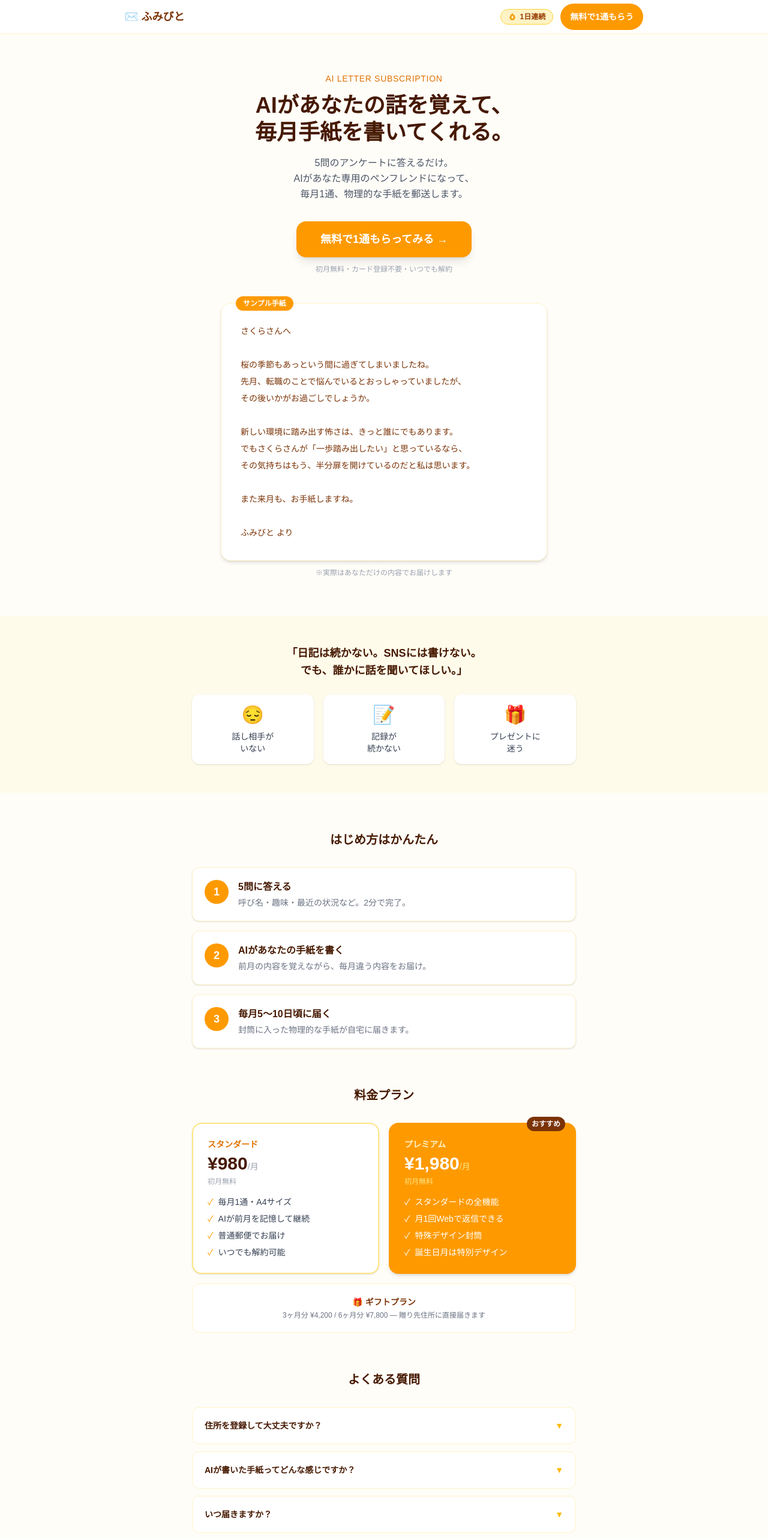
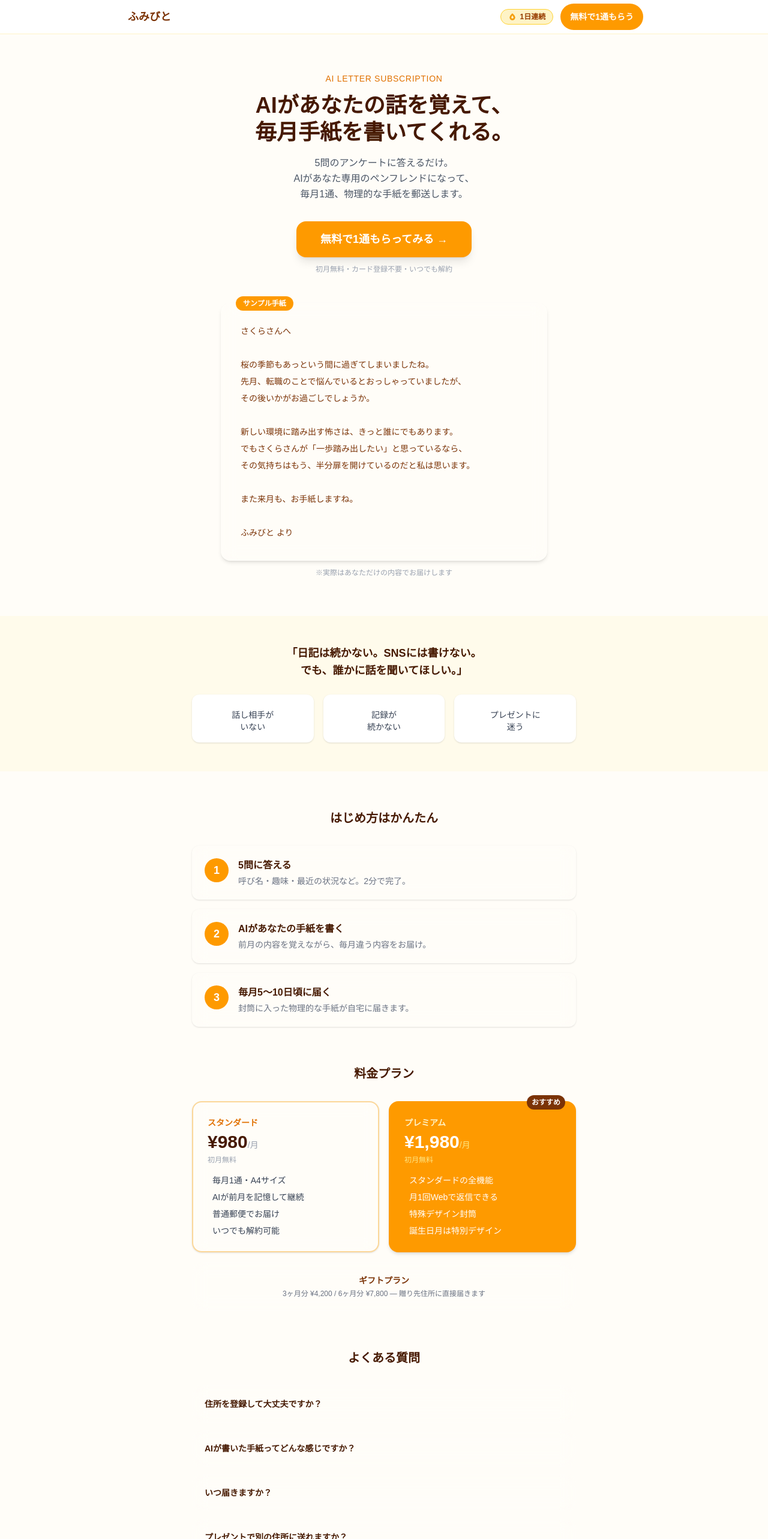
Before and after one commit to pokkori/fumibito, a Next.js app: page / in a window 1280 px wide. Shown: the top 2566 px of the page at 60% size. Built offline with nearby package versions, Linux system fonts and the light colour scheme.

Commit message:
feat: glassmorphism R46

```diff
--- a/app/admin/page.tsx
+++ b/app/admin/page.tsx
@@ -28,7 +28,7 @@
     <main className="min-h-screen" style={{ background: "#fffdf8" }}>
       <header className="border-b border-amber-100 bg-white">
         <div className="max-w-4xl mx-auto px-4 h-14 flex items-center justify-between">
-          <Link href="/" className="text-lg font-bold text-amber-900">✉️ ふみびと 管理画面</Link>
+          <Link href="/" className="text-lg font-bold text-amber-900">️ ふみびと 管理画面</Link>
         </div>
       </header>
 
--- a/app/archive/page.tsx
+++ b/app/archive/page.tsx
@@ -30,7 +30,7 @@
     <main className="min-h-screen" style={{ background: "#fffdf8" }}>
       <header className="sticky top-0 z-40 border-b border-amber-100 bg-white/90 backdrop-blur">
         <div className="max-w-2xl mx-auto px-4 h-14 flex items-center justify-between">
-          <Link href="/" className="text-lg font-bold text-amber-900">✉️ ふみびと</Link>
+          <Link href="/" className="text-lg font-bold text-amber-900">️ ふみびと</Link>
           <span className="text-xs text-amber-600 font-medium">
             {user.plan === "premium" ? "プレミアム" : "スタンダード"}
           </span>
@@ -43,7 +43,7 @@
 
         {!letters || letters.length === 0 ? (
           <div className="bg-white rounded-2xl border border-amber-100 p-10 text-center">
-            <div className="text-4xl mb-4">✉️</div>
+            <div className="text-4xl mb-4">️</div>
             <p className="text-gray-500">まだ手紙がありません。毎月5〜10日頃にお届けします。</p>
           </div>
         ) : (
@@ -77,7 +77,7 @@
 
         {user.plan === "premium" && (
           <div className="mt-8 bg-amber-50 rounded-2xl border border-amber-200 p-6">
-            <p className="font-bold text-amber-900 mb-2">✉️ AIに返信する</p>
+            <p className="font-bold text-amber-900 mb-2">️ AIに返信する</p>
             <p className="text-sm text-gray-600 mb-4">
               今月の手紙に返事を書くと、来月の手紙に反映されます。（月1回）
             </p>
--- a/app/legal/page.tsx
+++ b/app/legal/page.tsx
@@ -5,7 +5,7 @@
     <main className="min-h-screen" style={{ background: "#fffdf8" }}>
       <header className="border-b border-amber-100 bg-white">
         <div className="max-w-2xl mx-auto px-4 h-14 flex items-center">
-          <Link href="/" className="text-lg font-bold text-amber-900">✉️ ふみびと</Link>
+          <Link href="/" className="text-lg font-bold text-amber-900">️ ふみびと</Link>
         </div>
       </header>
 
--- /dev/null
+++ b/app/opengraph-image.tsx
@@ -0,0 +1,43 @@
+import { ImageResponse } from 'next/og';
+
+export const runtime = 'edge';
+export const alt = 'ふみびと｜AIがあなたの話を覚えて、毎月手紙を書いてくれる';
+export const size = { width: 1200, height: 630 };
+export const contentType = 'image/png';
+
+export default function Image() {
+  return new ImageResponse(
+    (
+      <div
+        style={{
+          background: 'linear-gradient(135deg, #1a1a2e 0%, #16213e 50%, #0f3460 100%)',
+          width: '100%',
+          height: '100%',
+          display: 'flex',
+          flexDirection: 'column',
+          alignItems: 'center',
+          justifyContent: 'center',
+          fontFamily: 'sans-serif',
+        }}
+      >
+        <div style={{ display: 'flex', alignItems: 'center', gap: '16px', marginBottom: '24px' }}>
+          <div style={{ width: 64, height: 64, background: '#e8d5b7', borderRadius: 16, display: 'flex', alignItems: 'center', justifyContent: 'center' }}>
+            <svg width="36" height="36" viewBox="0 0 24 24" fill="#1a1a2e">
+              <path d="M20 4H4c-1.1 0-2 .9-2 2v12c0 1.1.9 2 2 2h16c1.1 0 2-.9 2-2V6c0-1.1-.9-2-2-2zm0 4l-8 5-8-5V6l8 5 8-5v2z"/>
+            </svg>
+          </div>
+          <span style={{ color: '#e8d5b7', fontSize: 28, fontWeight: 700 }}>ふみびと</span>
+        </div>
+        <div style={{ color: 'white', fontSize: 44, fontWeight: 900, textAlign: 'center', lineHeight: 1.3, maxWidth: 900 }}>
+          AIがあなたの話を覚えて、
+          <br />
+          毎月手紙を書いてくれる
+        </div>
+        <div style={{ color: '#a0b4c8', fontSize: 22, marginTop: 24, textAlign: 'center' }}>
+          世界にひとつのペンフレンド体験 | 初月無料
+        </div>
+      </div>
+    ),
+    { ...size }
+  );
+}
--- a/app/page.tsx
+++ b/app/page.tsx
@@ -7,7 +7,7 @@
       {/* ヘッダー */}
       <header className="sticky top-0 z-40 border-b border-amber-100 bg-white/90 backdrop-blur">
         <div className="max-w-4xl mx-auto px-4 h-14 flex items-center justify-between">
-          <span className="text-lg font-bold text-amber-900">✉️ ふみびと</span>
+          <span className="text-lg font-bold text-amber-900">️ ふみびと</span>
           <div className="flex items-center gap-3">
             <StreakBadge />
             <Link
@@ -45,7 +45,7 @@
 
       {/* サンプル手紙 */}
       <section className="max-w-xl mx-auto px-4 mb-16">
-        <div className="bg-white rounded-2xl shadow-md border border-amber-100 p-8 relative">
+        <div style={{ background: 'rgba(255,255,255,0.08)', backdropFilter: 'blur(12px)', WebkitBackdropFilter: 'blur(12px)', border: '1px solid rgba(255,255,255,0.15)', borderRadius: '16px' }} className="shadow-md p-8 relative">
           <div className="absolute -top-3 left-6 bg-amber-500 text-white text-xs font-bold px-3 py-1 rounded-full">
             サンプル手紙
           </div>
@@ -75,9 +75,9 @@
           </p>
           <div className="grid grid-cols-3 gap-4">
             {[
-              { icon: "😔", text: "話し相手が\nいない" },
-              { icon: "📝", text: "記録が\n続かない" },
-              { icon: "🎁", text: "プレゼントに\n迷う" },
+              { icon: "", text: "話し相手が\nいない" },
+              { icon: "", text: "記録が\n続かない" },
+              { icon: "", text: "プレゼントに\n迷う" },
             ].map((item) => (
               <div key={item.text} className="bg-white rounded-xl p-4 shadow-sm">
                 <div className="text-3xl mb-2">{item.icon}</div>
@@ -97,7 +97,7 @@
             { step: "2", title: "AIがあなたの手紙を書く", desc: "前月の内容を覚えながら、毎月違う内容をお届け。" },
             { step: "3", title: "毎月5〜10日頃に届く", desc: "封筒に入った物理的な手紙が自宅に届きます。" },
           ].map((item) => (
-            <div key={item.step} className="flex items-start gap-4 bg-white rounded-xl p-5 border border-amber-100 shadow-sm">
+            <div key={item.step} style={{ background: 'rgba(255,255,255,0.08)', backdropFilter: 'blur(12px)', WebkitBackdropFilter: 'blur(12px)', border: '1px solid rgba(255,255,255,0.15)', borderRadius: '12px' }} className="flex items-start gap-4 p-5 shadow-sm">
               <div className="w-10 h-10 bg-amber-500 text-white rounded-full flex items-center justify-center font-black text-lg shrink-0">
                 {item.step}
               </div>
@@ -114,15 +114,15 @@
       <section className="max-w-2xl mx-auto px-4 mb-16">
         <h2 className="text-xl font-black text-amber-950 text-center mb-8">料金プラン</h2>
         <div className="grid md:grid-cols-2 gap-4">
-          <div className="bg-white rounded-2xl border-2 border-amber-200 p-6 shadow-sm">
+          <div style={{ background: 'rgba(255,255,255,0.08)', backdropFilter: 'blur(12px)', WebkitBackdropFilter: 'blur(12px)', border: '2px solid rgba(245,158,11,0.4)', borderRadius: '16px' }} className="shadow-sm p-6">
             <p className="text-sm font-bold text-amber-600 mb-1">スタンダード</p>
             <p className="text-3xl font-black text-amber-950 mb-1">¥980<span className="text-sm font-normal text-gray-400">/月</span></p>
             <p className="text-xs text-gray-400 mb-4">初月無料</p>
             <ul className="space-y-2 text-sm text-gray-700">
-              <li className="flex items-start gap-2"><span className="text-amber-500 shrink-0">✓</span>毎月1通・A4サイズ</li>
-              <li className="flex items-start gap-2"><span className="text-amber-500 shrink-0">✓</span>AIが前月を記憶して継続</li>
-              <li className="flex items-start gap-2"><span className="text-amber-500 shrink-0">✓</span>普通郵便でお届け</li>
-              <li className="flex items-start gap-2"><span className="text-amber-500 shrink-0">✓</span>いつでも解約可能</li>
+              <li className="flex items-start gap-2"><span className="text-amber-500 shrink-0"></span>毎月1通・A4サイズ</li>
+              <li className="flex items-start gap-2"><span className="text-amber-500 shrink-0"></span>AIが前月を記憶して継続</li>
+              <li className="flex items-start gap-2"><span className="text-amber-500 shrink-0"></span>普通郵便でお届け</li>
+              <li className="flex items-start gap-2"><span className="text-amber-500 shrink-0"></span>いつでも解約可能</li>
             </ul>
           </div>
           <div className="bg-amber-500 rounded-2xl border-2 border-amber-500 p-6 shadow-md relative">
@@ -131,15 +131,15 @@
             <p className="text-3xl font-black text-white mb-1">¥1,980<span className="text-sm font-normal text-amber-200">/月</span></p>
             <p className="text-xs text-amber-200 mb-4">初月無料</p>
             <ul className="space-y-2 text-sm text-white">
-              <li className="flex items-start gap-2"><span className="shrink-0">✓</span>スタンダードの全機能</li>
-              <li className="flex items-start gap-2"><span className="shrink-0">✓</span>月1回Webで返信できる</li>
-              <li className="flex items-start gap-2"><span className="shrink-0">✓</span>特殊デザイン封筒</li>
-              <li className="flex items-start gap-2"><span className="shrink-0">✓</span>誕生日月は特別デザイン</li>
+              <li className="flex items-start gap-2"><span className="shrink-0"></span>スタンダードの全機能</li>
+              <li className="flex items-start gap-2"><span className="shrink-0"></span>月1回Webで返信できる</li>
+              <li className="flex items-start gap-2"><span className="shrink-0"></span>特殊デザイン封筒</li>
+              <li className="flex items-start gap-2"><span className="shrink-0"></span>誕生日月は特別デザイン</li>
             </ul>
           </div>
         </div>
-        <div className="mt-4 bg-white rounded-xl border border-amber-100 p-5 text-center">
-          <p className="text-sm font-bold text-amber-900 mb-1">🎁 ギフトプラン</p>
+        <div style={{ background: 'rgba(255,255,255,0.08)', backdropFilter: 'blur(12px)', WebkitBackdropFilter: 'blur(12px)', border: '1px solid rgba(255,255,255,0.15)', borderRadius: '12px' }} className="mt-4 p-5 text-center">
+          <p className="text-sm font-bold text-amber-900 mb-1"> ギフトプラン</p>
           <p className="text-xs text-gray-500">3ヶ月分 ¥4,200 / 6ヶ月分 ¥7,800 — 贈り先住所に直接届きます</p>
         </div>
       </section>
@@ -155,10 +155,10 @@
             { q: "プレゼントで別の住所に送れますか？", a: "ギフトプランをご利用ください。贈り先の方がご自身で住所を登録する形になります。" },
             { q: "解約はいつでもできますか？", a: "はい。マイページからいつでも解約できます。解約後は次の更新日まで利用可能です。" },
           ].map((item) => (
-            <details key={item.q} className="bg-white rounded-xl border border-amber-100 p-5 group cursor-pointer">
+            <details key={item.q} style={{ background: 'rgba(255,255,255,0.08)', backdropFilter: 'blur(12px)', WebkitBackdropFilter: 'blur(12px)', border: '1px solid rgba(255,255,255,0.15)', borderRadius: '12px' }} className="p-5 group cursor-pointer">
               <summary className="font-bold text-sm text-amber-950 list-none flex justify-between items-center">
                 {item.q}
-                <span className="text-amber-400 group-open:rotate-180 transition-transform">▼</span>
+                <span className="text-amber-400 group-open:rotate-180 transition-transform"></span>
               </summary>
               <p className="mt-3 text-sm text-gray-600 leading-relaxed">{item.a}</p>
             </details>
--- a/app/privacy/page.tsx
+++ b/app/privacy/page.tsx
@@ -5,7 +5,7 @@
     <main className="min-h-screen" style={{ background: "#fffdf8" }}>
       <header className="border-b border-amber-100 bg-white">
         <div className="max-w-2xl mx-auto px-4 h-14 flex items-center">
-          <Link href="/" className="text-lg font-bold text-amber-900">✉️ ふみびと</Link>
+          <Link href="/" className="text-lg font-bold text-amber-900">️ ふみびと</Link>
         </div>
       </header>
 
--- a/app/register/page.tsx
+++ b/app/register/page.tsx
@@ -92,7 +92,7 @@
     <main className="min-h-screen flex flex-col items-center px-4 py-12" style={{ background: "#fffdf8" }}>
       {/* ヘッダー */}
       <div className="mb-8 text-center">
-        <span className="text-2xl font-black text-amber-900">✉️ ふみびと</span>
+        <span className="text-2xl font-black text-amber-900">️ ふみびと</span>
         <p className="text-sm text-gray-500 mt-1">登録フォーム</p>
       </div>
 
@@ -110,7 +110,7 @@
                   : "bg-amber-100 text-amber-400"
               }`}
             >
-              {currentStepNum > i + 1 ? "✓" : s}
+              {currentStepNum > i + 1 ? "" : s}
             </div>
           ))}
         </div>
@@ -186,9 +186,9 @@
             <p className="text-sm text-gray-500 mb-5">どんなトーンで書いてほしいですか？</p>
             <div className="space-y-3 mb-8">
               {[
-                { key: "warm", label: "🤗 温かく・共感的", desc: "まるで古い友人のような自然な文体" },
-                { key: "formal", label: "📜 丁寧で品のある", desc: "落ち着いた大人の手紙" },
-                { key: "cheerful", label: "☀️ 明るく元気に", desc: "ポジティブで気分が上がる手紙" },
+                { key: "warm", label: " 温かく・共感的", desc: "まるで古い友人のような自然な文体" },
+                { key: "formal", label: " 丁寧で品のある", desc: "落ち着いた大人の手紙" },
+                { key: "cheerful", label: "️ 明るく元気に", desc: "ポジティブで気分が上がる手紙" },
               ].map((t) => (
                 <button
                   key={t.key}
@@ -205,7 +205,7 @@
               ))}
             </div>
             <div>
-              <p className="font-bold text-amber-950 mb-2 text-sm">🎂 誕生日（任意）</p>
+              <p className="font-bold text-amber-950 mb-2 text-sm"> 誕生日（任意）</p>
               <p className="text-xs text-gray-500 mb-3">誕生日月に特別なメッセージをお届けします</p>
               <input
                 type="date"
@@ -290,9 +290,9 @@
                 </div>
                 <p className="text-2xl font-black text-amber-950">¥980<span className="text-sm font-normal text-gray-400">/月</span></p>
                 <ul className="mt-3 space-y-1 text-sm text-gray-600">
-                  <li>✓ 毎月1通・AIパーソナライズ手紙</li>
-                  <li>✓ AIが前月を記憶して継続</li>
-                  <li>✓ 普通郵便でお届け</li>
+                  <li> 毎月1通・AIパーソナライズ手紙</li>
+                  <li> AIが前月を記憶して継続</li>
+                  <li> 普通郵便でお届け</li>
                 </ul>
               </button>
 
@@ -313,10 +313,10 @@
                   ¥1,980<span className="text-sm font-normal opacity-70">/月</span>
                 </p>
                 <ul className={`mt-3 space-y-1 text-sm ${selectedPlan === "premium" ? "text-amber-100" : "text-gray-600"}`}>
-                  <li>✓ スタンダードの全機能</li>
-                  <li>✓ 月1回Webで返信できる</li>
-                  <li>✓ 特殊デザイン封筒</li>
-                  <li>✓ 誕生日月は特別デザイン</li>
+                  <li> スタンダードの全機能</li>
+                  <li> 月1回Webで返信できる</li>
+                  <li> 特殊デザイン封筒</li>
+                  <li> 誕生日月は特別デザイン</li>
                 </ul>
               </button>
             </div>
@@ -326,16 +326,16 @@
         {/* 決済ボタン表示ステップ */}
         {step === "payment" && (
           <div className="text-center">
-            <div className="text-5xl mb-4">✉️</div>
+            <div className="text-5xl mb-4">️</div>
             <h2 className="text-xl font-black text-amber-950 mb-3">最後のステップです</h2>
             <p className="text-sm text-gray-600 mb-6 leading-relaxed">
               カード情報を登録して、<br />
               {form.name}さんへの手紙を始めましょう。
             </p>
             <div className="bg-amber-50 rounded-xl border border-amber-100 p-4 mb-6 text-left text-sm space-y-1 text-gray-700">
-              <p>✉️ 毎月5〜10日頃にお届け</p>
-              <p>🔄 初月無料・翌月から課金開始</p>
-              <p>🚪 マイページからいつでも解約可能</p>
+              <p>️ 毎月5〜10日頃にお届け</p>
+              <p> 初月無料・翌月から課金開始</p>
+              <p> マイページからいつでも解約可能</p>
             </div>
             <button
               onClick={() => setShowModal(true)}
--- a/app/reply/page.tsx
+++ b/app/reply/page.tsx
@@ -37,7 +37,7 @@
   return (
     <main className="min-h-screen flex flex-col items-center px-4 py-12" style={{ background: "#fffdf8" }}>
       <div className="max-w-md w-full">
-        <Link href="/" className="text-lg font-bold text-amber-900 block mb-8 text-center">✉️ ふみびと</Link>
+        <Link href="/" className="text-lg font-bold text-amber-900 block mb-8 text-center">️ ふみびと</Link>
 
         <h1 className="text-xl font-black text-amber-950 mb-3">AIへの返信</h1>
         <p className="text-sm text-gray-500 mb-6 leading-relaxed">
@@ -67,7 +67,7 @@
             disabled={loading || !content.trim()}
             className="w-full bg-amber-500 hover:bg-amber-600 text-white font-black py-4 rounded-2xl disabled:opacity-40 disabled:cursor-not-allowed transition-all"
           >
-            {loading ? "送信中..." : "返信を送る ✉️"}
+            {loading ? "送信中..." : "返信を送る ️"}
           </button>
         </form>
 
--- a/app/success/page.tsx
+++ b/app/success/page.tsx
@@ -88,7 +88,7 @@
       style={{ background: "#fffdf8" }}
     >
       <div className="max-w-md w-full">
-        <div className="text-6xl mb-6">✉️</div>
+        <div className="text-6xl mb-6">️</div>
         <h1 className="text-2xl font-black text-amber-950 mb-4">
           登録が完了しました！
         </h1>
--- a/app/unsubscribe/page.tsx
+++ b/app/unsubscribe/page.tsx
@@ -26,11 +26,11 @@
   return (
     <main className="min-h-screen flex flex-col items-center justify-center px-4 py-16" style={{ background: "#fffdf8" }}>
       <div className="max-w-md w-full text-center">
-        <Link href="/" className="text-lg font-bold text-amber-900 block mb-8">✉️ ふみびと</Link>
+        <Link href="/" className="text-lg font-bold text-amber-900 block mb-8">️ ふみびと</Link>
 
         {submitted ? (
           <div>
-            <div className="text-4xl mb-4">💌</div>
+            <div className="text-4xl mb-4"></div>
             <h1 className="text-xl font-black text-amber-950 mb-4">解約申請を受け付けました</h1>
             <p className="text-sm text-gray-600 leading-relaxed mb-8">
               次回更新日の請求は発生しません。<br />
--- a/components/PayjpModal.tsx
+++ b/components/PayjpModal.tsx
@@ -139,7 +139,7 @@
         </button>
 
         <p className="text-xs text-gray-400 mt-4 text-center">
-          🔒 カード情報はPAY.JP（PCI DSS準拠）で安全に処理されます。当サービスには保存されません。
+           カード情報はPAY.JP（PCI DSS準拠）で安全に処理されます。当サービスには保存されません。
         </p>
       </div>
     </div>
```
Also changed, not shown: app/layout.tsx (+1 -1 lines), 2 other files (tests, documents, lock files or other folders).
